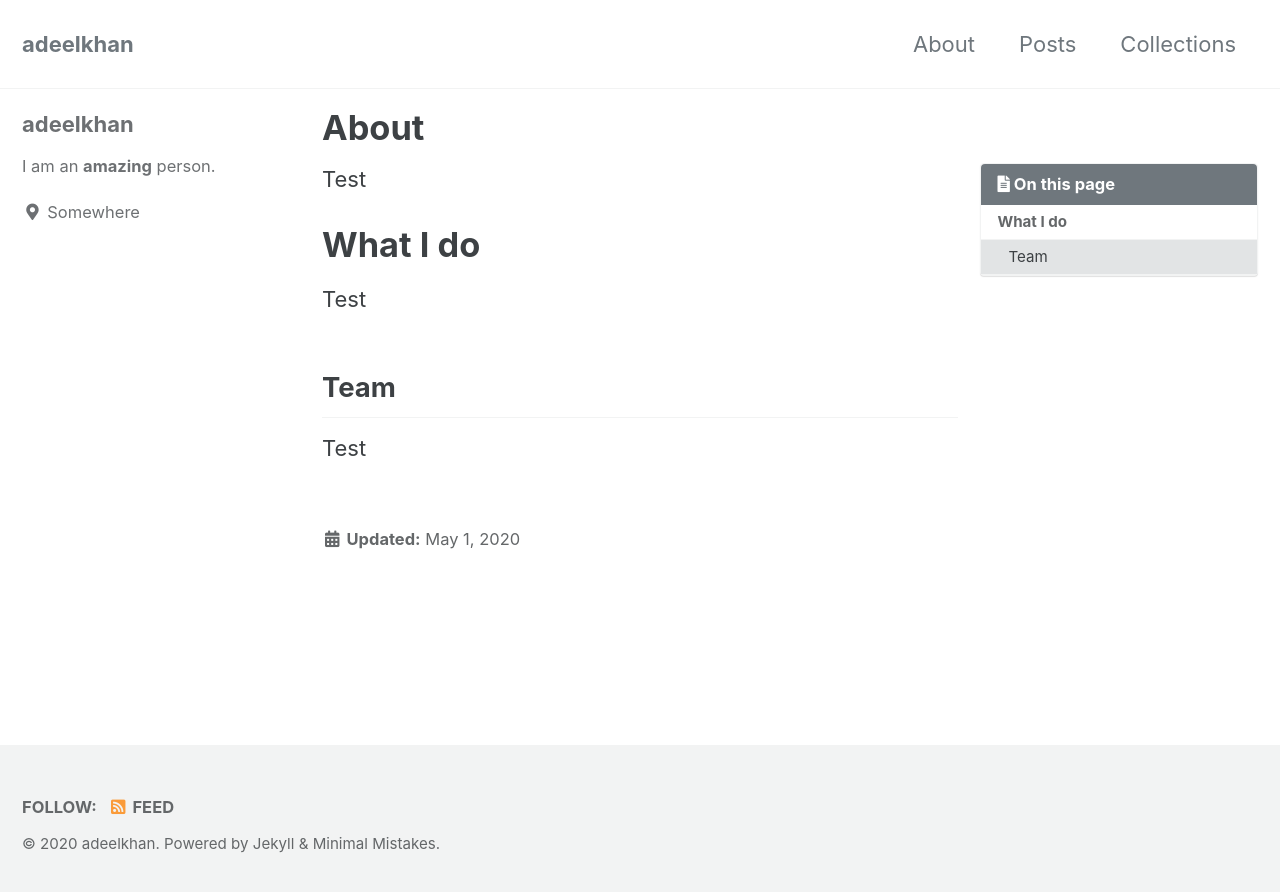
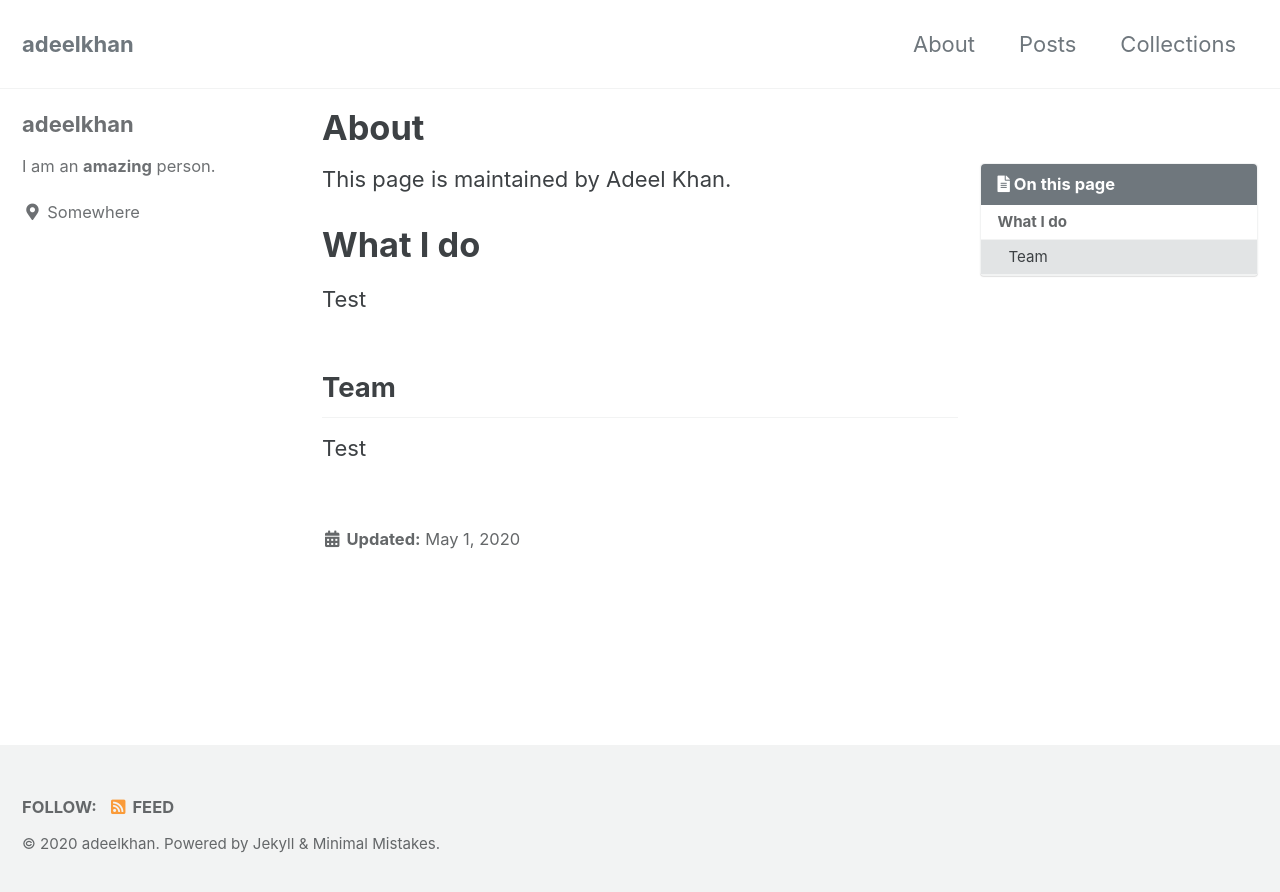
Before and after one commit to stellardreams/stellardreams.github.io, a Jekyll site: the page built from _pages/about.md, in a window 1280 px wide. Shown: the top 892 px of the page. Built offline with Jekyll 4.4.1, drawn with Linux system fonts in a browser that asks for light colours; cached includes are drawn as plain includes.

Commit message:
Update about.md

```diff
--- a/_pages/about.md
+++ b/_pages/about.md
@@ -6,7 +6,7 @@ last_modified_at: 2020-05-01T10:15:22-04:00
 toc: true
 ---
 
-Test
+This page is maintained by Adeel Khan.
 
 # What I do
 
```
